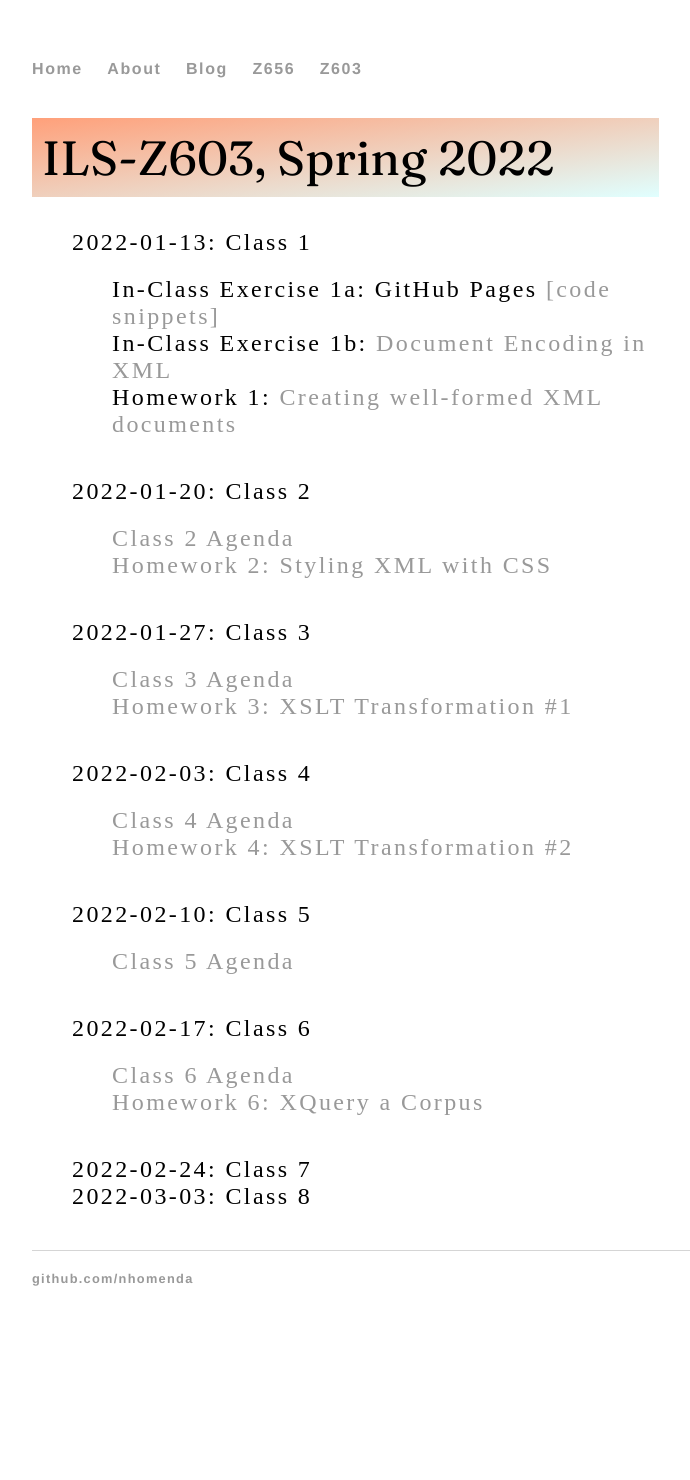
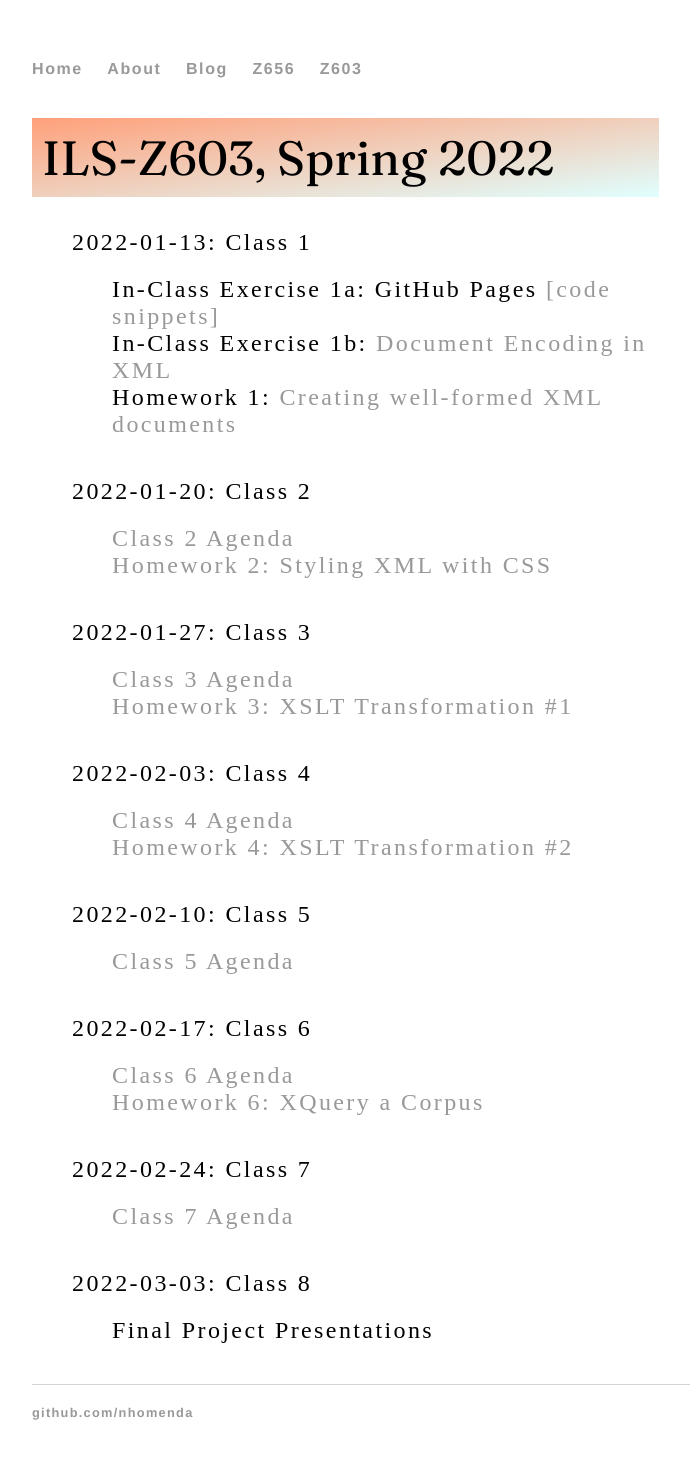
Before and after one commit to nhomenda/nhomenda.github.io, a Jekyll site: the page built from Z603/index.html, in a window 1280 px wide. Shown: the whole page, without its empty margins (160-850 px from the left). Built offline with Jekyll 4.4.1, drawn with Linux system fonts in a browser that asks for light colours; before the commit the page ends 1346 px from its top, so only the background shows below that.

Commit message:
Update index.html

```diff
--- a/Z603/index.html
+++ b/Z603/index.html
@@ -33,7 +33,7 @@ title: ILS-Z603, Spring 2022
 	<ul>
 	  <li><a href="/Z603/class5.html" title="Class 5 Agenda">Class 5 Agenda</a></li>
 	</ul>
-       </li><!-- -->
+       </li>
       <li>2022-02-17: Class 6
 	<ul>
 	  <li><a href="/Z603/class6.html" title="Class 6 Agenda">Class 6 Agenda</a></li>
@@ -41,9 +41,13 @@ title: ILS-Z603, Spring 2022
 	</ul>
       </li>
       <li>2022-02-24: Class 7
-	<!--<ul>
+	<ul>
 	  <li><a href="/Z603/class7.html" title="Class 7 Agenda">Class 7 Agenda</a></li>
-	</ul>-->
+	</ul>
        </li>
-      <li>2022-03-03: Class 8</li>
-      </ul>
+      <li>2022-03-03: Class 8
+	      <ul>
+		      <li>Final Project Presentations</li>
+	      </ul>
+      </li>
+     </ul>
```
